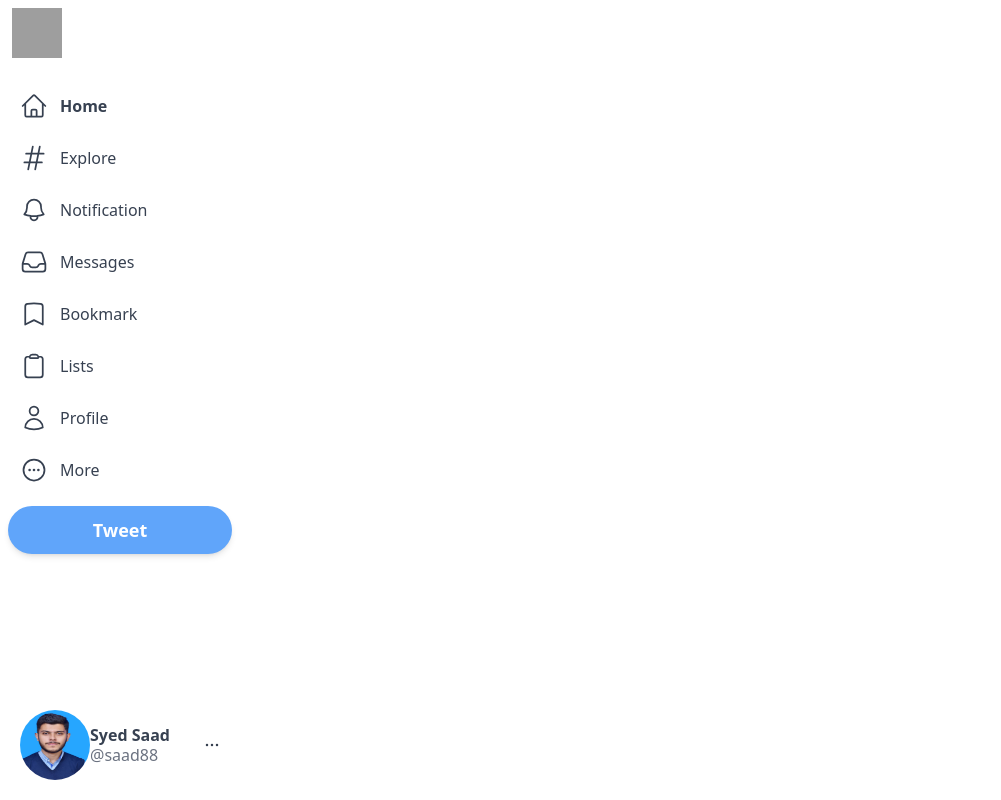
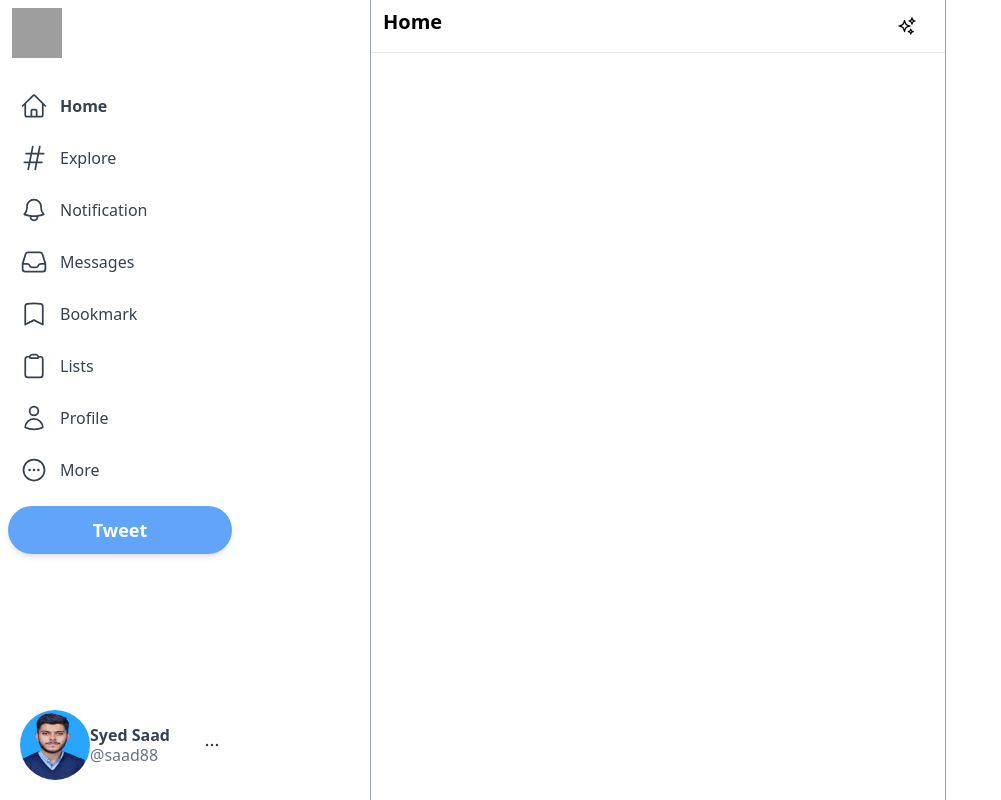
Before and after one commit to saadali7142/twitter, a Next.js app: page / in a window 1280 px wide. Shown: the whole page, without its empty margins (0-1001 px from the left). Built offline with nearby package versions, Linux system fonts and the light colour scheme; grey boxes are pictures that could not be loaded.

Commit message:
Created feed component and header

```diff
--- /dev/null
+++ b/components/Feed.js
@@ -0,0 +1,14 @@
+import { SparklesIcon } from '@heroicons/react/24/outline';
+
+export default function Feed() {
+  return (
+    <div className="xl:ml-[370px]  border-l border-r border-gray-400 xl:min-w-[576px] sm:ml-[73px] flex-grow max-w-xl ">
+      <div className="flex py-2 px-3 sticky top-0 z-50 bg-white border-b border-gray-200">
+        <h2 className="text-lg sm:text-xl font-bold cursor-pointer">Home</h2>
+        <div className=" hoverEffect flex items-center jusify-center px-0 ml-auto w-9 h-9">
+          <SparklesIcon className="h-5" />
+        </div>
+      </div>
+    </div>
+  );
+}
--- a/pages/index.js
+++ b/pages/index.js
@@ -1,4 +1,5 @@
 import Head from 'next/head';
+import Feed from '../components/Feed';
 import Sidebar from '../components/Sidebar';
 
 export default function Home() {
@@ -13,7 +14,7 @@
         {/* Sidebar */}
         <Sidebar />
         {/* Feed */}
-
+        <Feed />
         {/* Widgets */}
 
         {/* Modal */}
```
